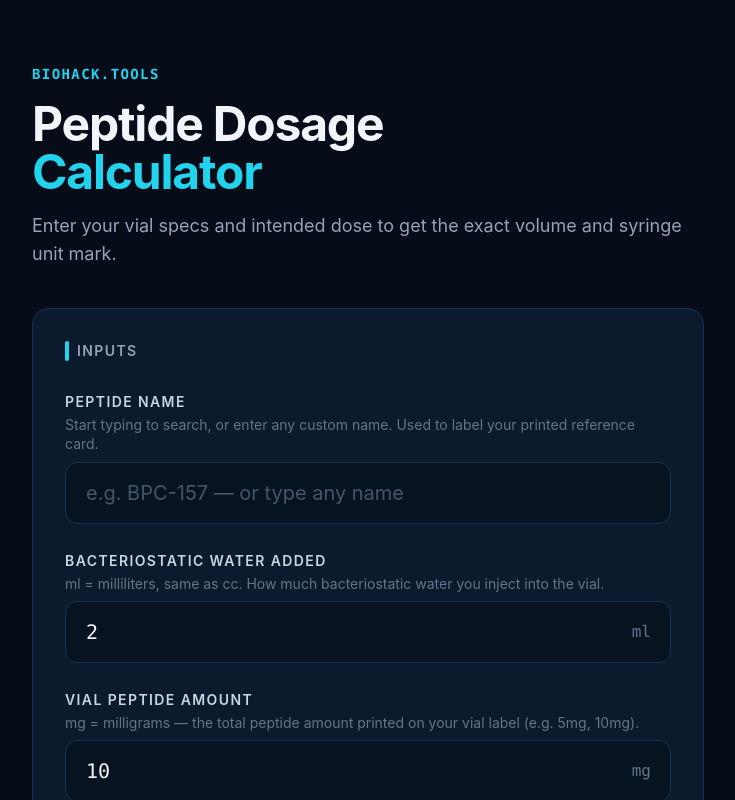
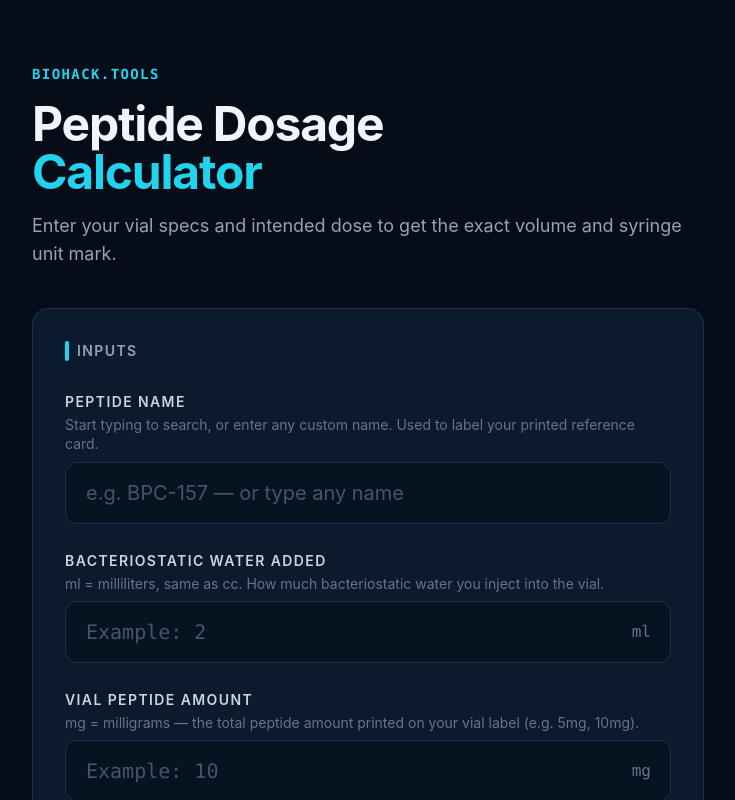
Before and after one commit to hanseric245/biohack-tools, a Next.js app: page / in a window 1280 px wide. Shown: the top 800 px of the page, without its empty margins (272-1007 px from the left). Built offline with nearby package versions, Linux system fonts and the light colour scheme.

Commit message:
Revert to placeholder example values for water and vial fields
Co-Authored-By: Claude Sonnet 4.6 <noreply@anthropic.com>

```diff
--- a/app/components/PeptideCalculator.tsx
+++ b/app/components/PeptideCalculator.tsx
@@ -222,8 +222,8 @@ function ResultCard({
 }
 
 export default function PeptideCalculator() {
-  const [vialMg, setVialMg] = useState("10");
-  const [waterMl, setWaterMl] = useState("2");
+  const [vialMg, setVialMg] = useState("");
+  const [waterMl, setWaterMl] = useState("");
   const [syringe, setSyringe] = useState<SyringeType>("U-100");
   const [dose, setDose] = useState("");
   const [doseUnit, setDoseUnit] = useState<DoseUnit>("mcg");
@@ -297,7 +297,7 @@ export default function PeptideCalculator() {
                   value={waterMl}
                   onChange={setWaterMl}
                   unit="ml"
-                  placeholder="2"
+                  placeholder="Example: 2"
                 />
                 <NumericInput
                   label="Vial Peptide Amount"
@@ -305,7 +305,7 @@ export default function PeptideCalculator() {
                   value={vialMg}
                   onChange={setVialMg}
                   unit="mg"
-                  placeholder="5"
+                  placeholder="Example: 10"
                 />
 
                 {/* Syringe type */}
```
